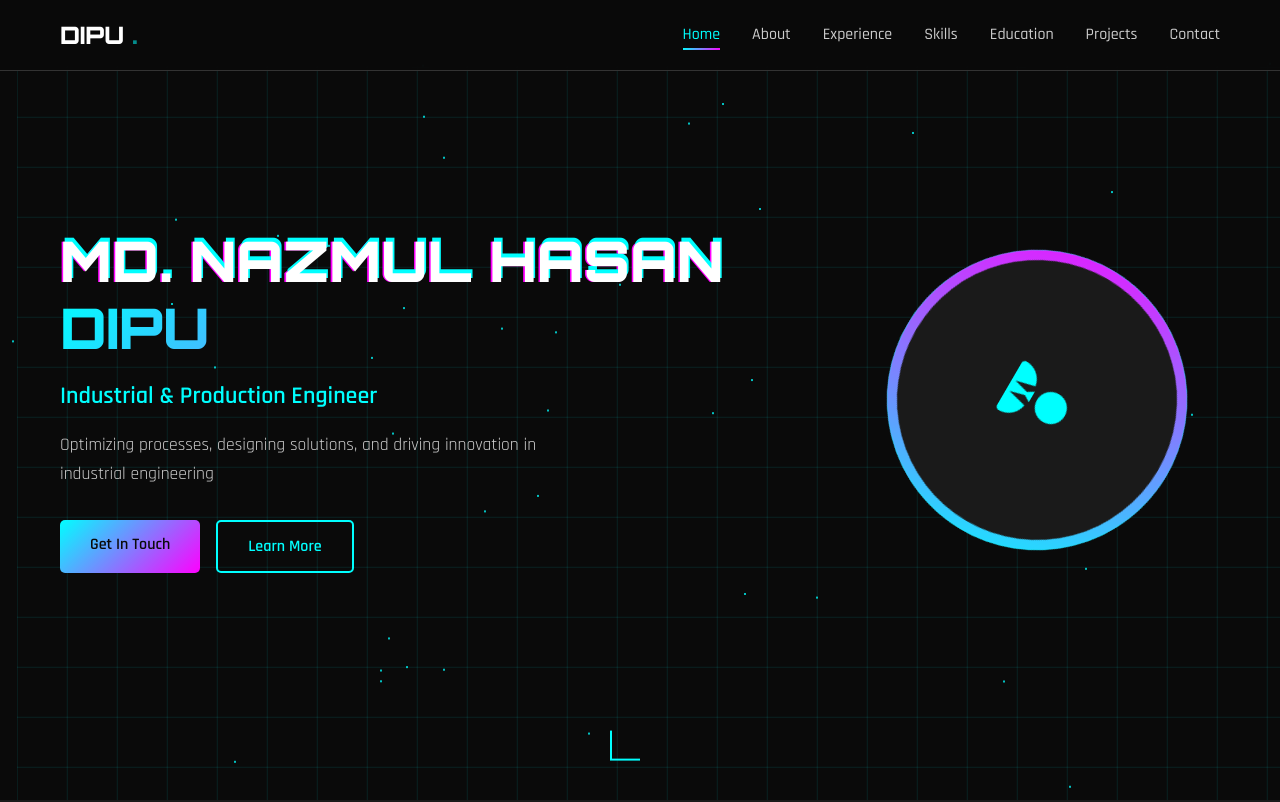
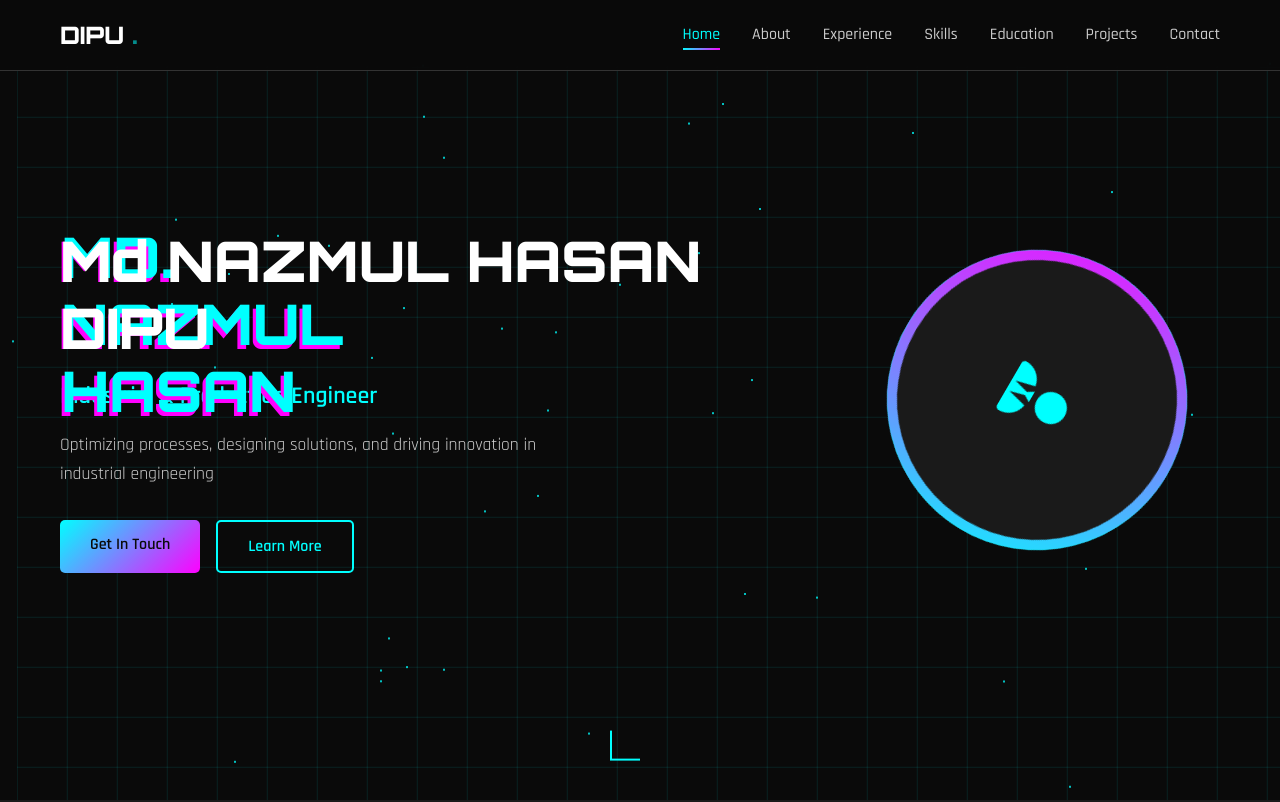
Before and after one commit to nazmuldipu1996/website, a plain HTML site: page index.html in a window 1280 px wide. Shown: the top 802 px of the page. Drawn offline with Linux system fonts and the light colour scheme.

Commit message:
Update index.html

```diff
--- a/index.html
+++ b/index.html
@@ -42,8 +42,8 @@
         <div class="hero-content">
             <div class="hero-text">
                 <h1 class="hero-title">
-                    <span class="glitch" data-text="MD. NAZMUL HASAN">MD. NAZMUL HASAN</span>
-                    <span class="hero-surname">DIPU</span>
+                    <span class="glitch" data-text="MD. NAZMUL HASAN">Md NAZMUL HASAN DIPU</span>
+                    <!--span class="hero-surname">DIPU</span-->
                 </h1>
                 <p class="hero-subtitle">Industrial & Production Engineer</p>
                 <p class="hero-description">Optimizing processes, designing solutions, and driving innovation in industrial engineering</p>
```
